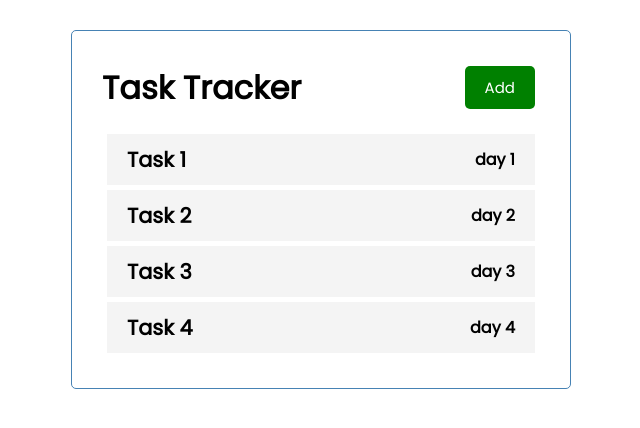
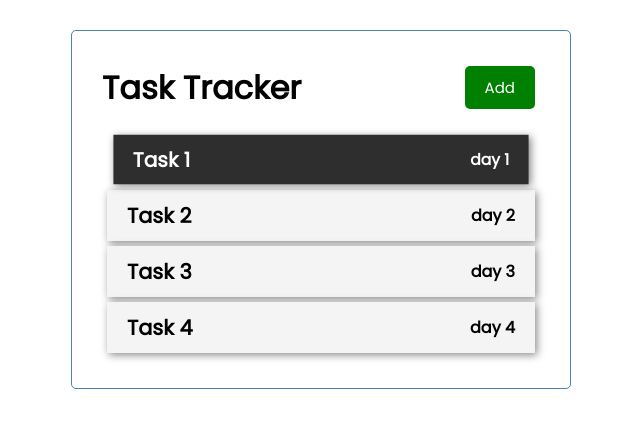
Before and after one commit to cdhairya/task-tracker-angular, an Angular app: page / in a window 1280 px wide. In both pictures the pointer is over the element 640 px from the left and 159 px from the top of the page. Shown: the top 428 px of the page, without its empty margins (319-959 px from the left). Built offline with nearby package versions, Linux system fonts and the light colour scheme.

Commit message:
Update task-item.component.css

```diff
--- a/src/app/components/task-item/task-item.component.css
+++ b/src/app/components/task-item/task-item.component.css
@@ -3,6 +3,14 @@
   margin: 5px;
   padding: 10px 20px;
   cursor: pointer;
+  transition: transform 0.5s ease;
+  box-shadow: 2px 2px 8px #888;
+}
+
+.task:hover {
+  transform: scale(0.97);
+  color: #fff;
+  background-color: rgb(46, 46, 46);
 }
 
 .task .reminder {
```
